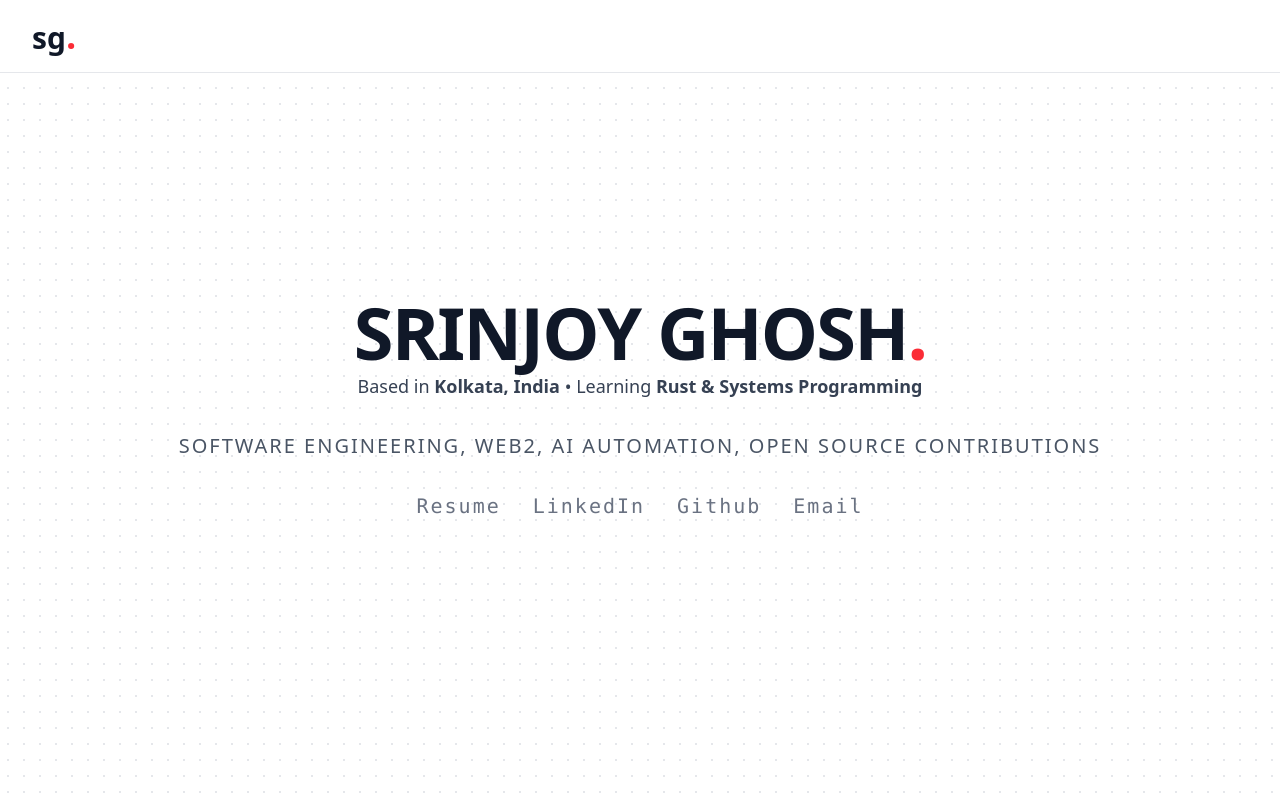
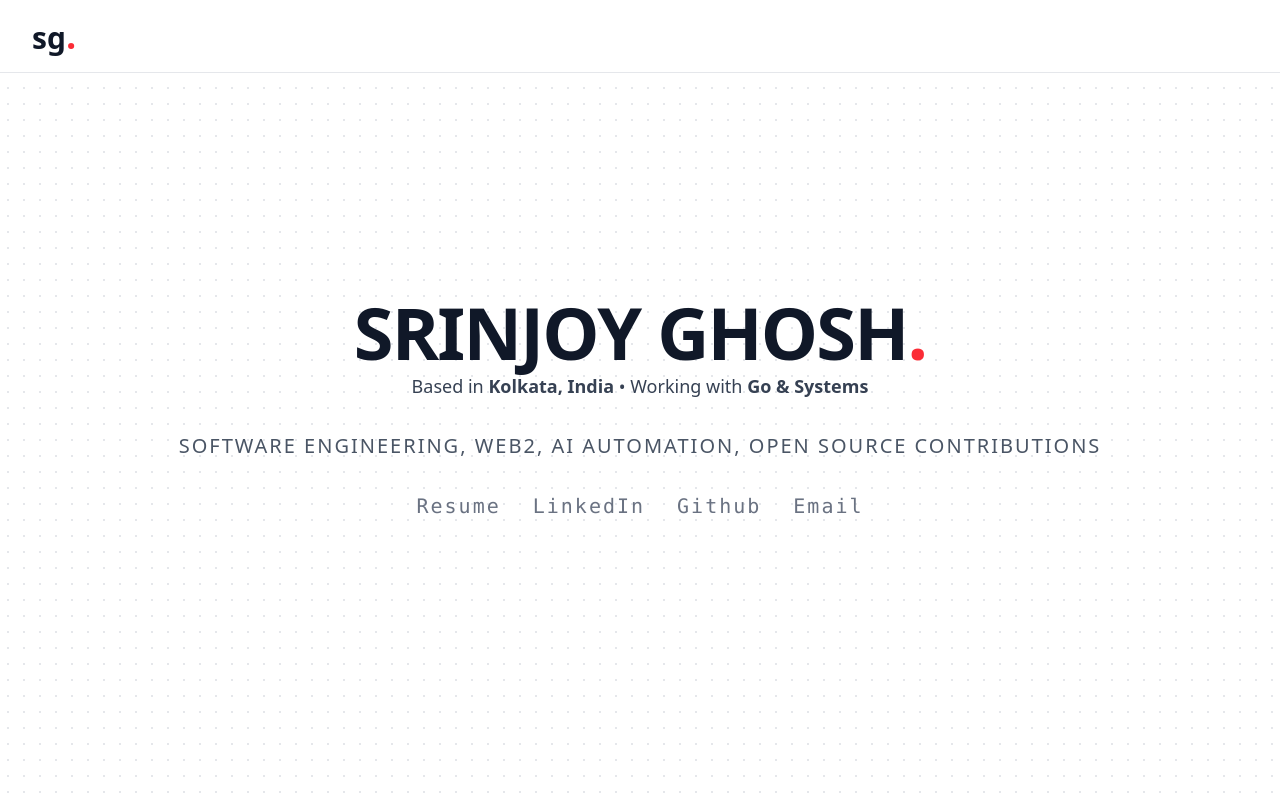
Before and after one commit to sgcodes7471/portoflio, a Next.js app: page / in a window 1280 px wide. Shown: the top 800 px of the page. Built offline with nearby package versions, Linux system fonts and the light colour scheme.

Commit message:
Update portfolio to reflect current work with Go

```diff
--- a/components/portfolio.tsx
+++ b/components/portfolio.tsx
@@ -101,9 +101,9 @@ const Portfolio = () => {
               Kolkata, India
             </span>
             {' • '}
-            Learning {' '}
+            Working with {' '}
             <span className='font-semibold'>
-              Rust & Systems Programming
+              Go & Systems
             </span>
           </p>
 
```
